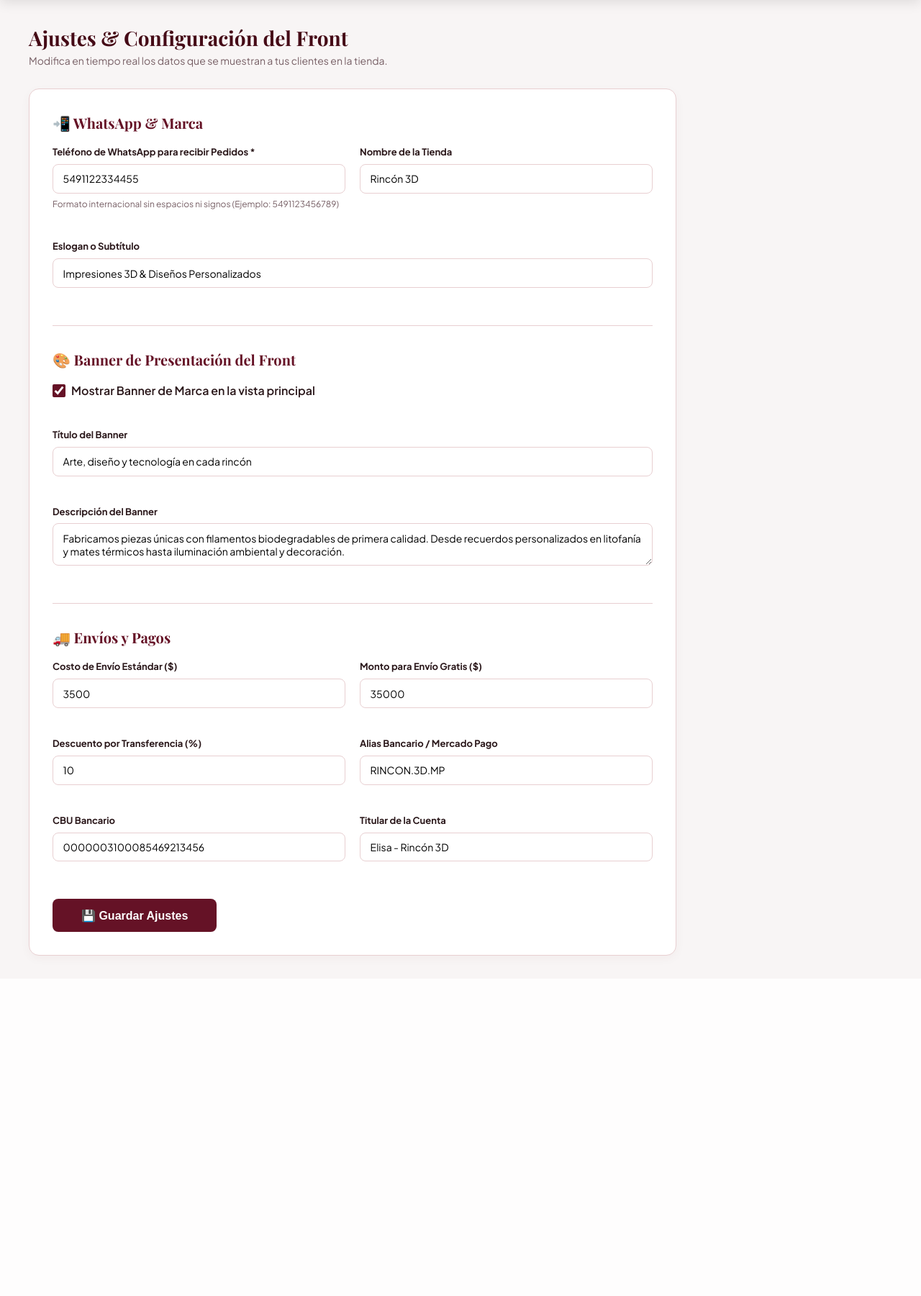
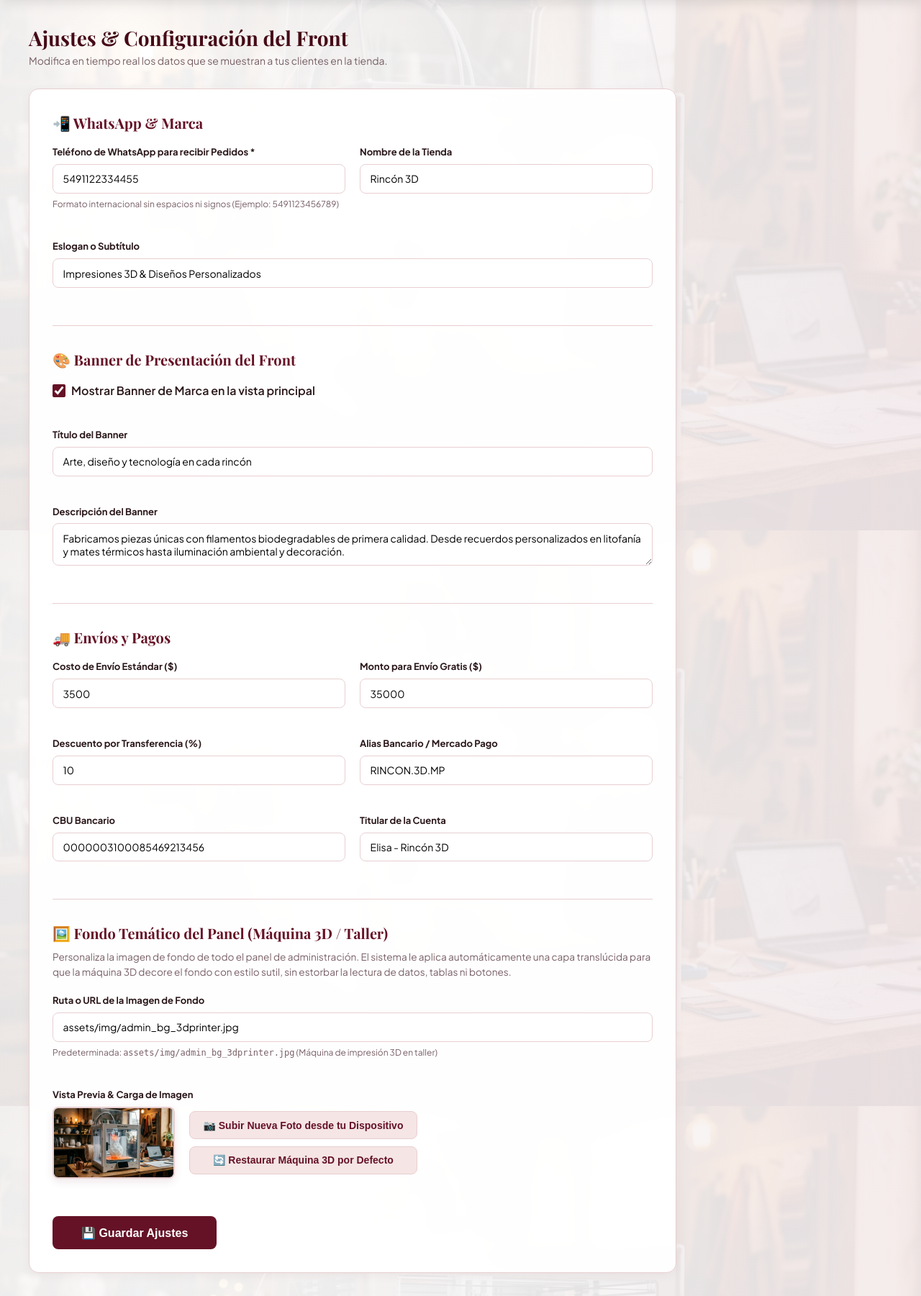
Before and after one commit to TomaasVegaa/Rincon3D, a PHP site: page /admin/configuracion.php in a window 1280 px wide. Shown: the part 63-1864 px from the top of the page at 72% size. Before the commit the page ends 1395 px from the top, so only its background shows below. Run offline with PHP 8.4, Linux system fonts and the light colour scheme; a user stored in the database is signed in; data comes from the database, SQL or seed files in the repository.

Commit message:
feat: make brand banner permanent in index, add 3D printer watermark background and customizer in admin

```diff
--- a/admin/admin.css
+++ b/admin/admin.css
@@ -11,7 +11,7 @@
   --admin-blush: #F5E5E5;
   --admin-blush-border: #E8CFD1;
   --admin-bg: #F8F5F5;
-  --admin-surface: #FFFFFF;
+  --admin-surface: rgba(255, 255, 255, 0.95);
   --admin-text: #2A171A;
   --admin-muted: #786066;
   --admin-success: #1E7E4E;
@@ -26,6 +26,8 @@
   --radius-sm: 8px;
   --radius-md: 14px;
   --radius-lg: 20px;
+
+  --admin-default-bg-image: url('../assets/img/admin_bg_3dprinter.jpg');
 }
 
 *, *::before, *::after {
@@ -37,6 +39,13 @@
 body {
   font-family: var(--font-sans);
   background-color: var(--admin-bg);
+  background-image:
+    radial-gradient(circle at 15% 15%, rgba(255, 255, 255, 0.95) 0%, rgba(248, 245, 245, 0.92) 50%, rgba(245, 235, 237, 0.94) 100%),
+    var(--admin-custom-bg, var(--admin-default-bg-image));
+  background-position: center center;
+  background-size: cover;
+  background-attachment: fixed;
+  background-repeat: no-repeat;
   color: var(--admin-text);
   line-height: 1.5;
   min-height: 100vh;
@@ -56,11 +65,19 @@ a {
   justify-content: center;
   min-height: 100vh;
   padding: 1.5rem;
-  background: linear-gradient(135deg, var(--admin-blush) 0%, #FFFFFF 50%, #FAF0F0 100%);
+  background-color: var(--admin-bg);
+  background-image:
+    radial-gradient(circle at 15% 15%, rgba(255, 255, 255, 0.94) 0%, rgba(245, 229, 229, 0.90) 50%, rgba(248, 245, 245, 0.95) 100%),
+    var(--admin-custom-bg, var(--admin-default-bg-image));
+  background-position: center center;
+  background-size: cover;
+  background-attachment: fixed;
 }
 
 .login-card {
   background: var(--admin-surface);
+  backdrop-filter: blur(12px);
+  -webkit-backdrop-filter: blur(12px);
   border: 1px solid var(--admin-blush-border);
   border-radius: var(--radius-lg);
   box-shadow: 0 16px 40px rgba(101, 18, 38, 0.12);
@@ -255,10 +272,12 @@ a {
 
 .kpi-card {
   background: var(--admin-surface);
+  backdrop-filter: blur(10px);
+  -webkit-backdrop-filter: blur(10px);
   border: 1px solid var(--admin-blush-border);
   border-radius: var(--radius-md);
   padding: 1.25rem;
-  box-shadow: 0 2px 8px rgba(101, 18, 38, 0.04);
+  box-shadow: 0 4px 14px rgba(101, 18, 38, 0.05);
 }
 
 .kpi-label {
@@ -331,10 +350,12 @@ a {
 /* Tablas */
 .card-table-wrapper {
   background: var(--admin-surface);
+  backdrop-filter: blur(10px);
+  -webkit-backdrop-filter: blur(10px);
   border: 1px solid var(--admin-blush-border);
   border-radius: var(--radius-md);
   overflow-x: auto;
-  box-shadow: 0 4px 14px rgba(101, 18, 38, 0.04);
+  box-shadow: 0 4px 14px rgba(101, 18, 38, 0.05);
 }
 
 .admin-table {
@@ -410,10 +431,12 @@ a {
 /* Formularios */
 .form-card {
   background: var(--admin-surface);
+  backdrop-filter: blur(10px);
+  -webkit-backdrop-filter: blur(10px);
   border: 1px solid var(--admin-blush-border);
   border-radius: var(--radius-md);
   padding: 2rem;
-  box-shadow: 0 4px 14px rgba(101, 18, 38, 0.04);
+  box-shadow: 0 4px 14px rgba(101, 18, 38, 0.05);
   max-width: 800px;
 }
 
--- a/admin/auth.php
+++ b/admin/auth.php
@@ -62,3 +62,12 @@ function attemptLogin($username, $password) {
 
     return false;
 }
+
+/**
+ * Renderiza la variable CSS --admin-custom-bg para el fondo temático (máquina 3D)
+ */
+function renderAdminBgStyle() {
+    $bg = defined('ADMIN_BG_IMAGE') && !empty(ADMIN_BG_IMAGE) ? ADMIN_BG_IMAGE : 'assets/img/admin_bg_3dprinter.jpg';
+    $bgUrl = (strpos($bg, 'http') === 0 || strpos($bg, 'data:') === 0) ? $bg : '../' . ltrim($bg, '/');
+    return "<style>:root { --admin-custom-bg: url('" . htmlspecialchars($bgUrl, ENT_QUOTES) . "'); }</style>\n";
+}
--- a/admin/categorias.php
+++ b/admin/categorias.php
@@ -168,6 +168,7 @@ if (!$catsFromDb) {
   <link rel="preconnect" href="https://fonts.gstatic.com" crossorigin>
   <link href="https://fonts.googleapis.com/css2?family=Playfair+Display:wght@600;700&family=Plus+Jakarta+Sans:wght@400;500;600;700&display=swap" rel="stylesheet">
   <link rel="stylesheet" href="admin.css">
+  <?php echo renderAdminBgStyle(); ?>
   <style>
     .cat-layout {
       display: grid;
--- a/admin/configuracion.php
+++ b/admin/configuracion.php
@@ -8,6 +8,28 @@ $messageType = 'success';
 
 // Guardar configuración
 if ($_SERVER['REQUEST_METHOD'] === 'POST') {
+    $adminBgImage = trim($_POST['admin_bg_image'] ?? 'assets/img/admin_bg_3dprinter.jpg');
+    if (empty($adminBgImage)) {
+        $adminBgImage = 'assets/img/admin_bg_3dprinter.jpg';
+    }
+
+    // Procesar subida de imagen de fondo personalizada para el panel
+    if (isset($_FILES['admin_bg_file']) && $_FILES['admin_bg_file']['error'] === UPLOAD_ERR_OK) {
+        $tmp = $_FILES['admin_bg_file']['tmp_name'];
+        $ext = strtolower(pathinfo($_FILES['admin_bg_file']['name'], PATHINFO_EXTENSION));
+        $allowed = ['jpg', 'jpeg', 'png', 'webp', 'svg'];
+        if (in_array($ext, $allowed)) {
+            $uploadsDir = __DIR__ . '/../uploads';
+            if (!is_dir($uploadsDir)) {
+                @mkdir($uploadsDir, 0755, true);
+            }
+            $filename = 'admin_bg_' . time() . '.' . $ext;
+            if (move_uploaded_file($tmp, $uploadsDir . '/' . $filename)) {
+                $adminBgImage = 'uploads/' . $filename;
+            }
+        }
+    }
+
     $settings = [
         'store_name' => trim($_POST['store_name'] ?? 'Rincón 3D'),
         'store_tagline' => trim($_POST['store_tagline'] ?? ''),
@@ -20,7 +42,8 @@ if ($_SERVER['REQUEST_METHOD'] === 'POST') {
         'bank_discount_percent' => (float)($_POST['bank_discount_percent'] ?? 10),
         'banner_visible' => isset($_POST['banner_visible']) ? 1 : 0,
         'banner_title' => trim($_POST['banner_title'] ?? ''),
-        'banner_description' => trim($_POST['banner_description'] ?? '')
+        'banner_description' => trim($_POST['banner_description'] ?? ''),
+        'admin_bg_image' => $adminBgImage
     ];
 
     // 1. Guardar en MySQL si está disponible
@@ -67,7 +90,8 @@ $current = [
     'bank_discount_percent' => BANK_DISCOUNT_PERCENT,
     'banner_visible' => BANNER_VISIBLE,
     'banner_title' => BANNER_TITLE,
-    'banner_description' => BANNER_DESCRIPTION
+    'banner_description' => BANNER_DESCRIPTION,
+    'admin_bg_image' => ADMIN_BG_IMAGE
 ];
 
 $settingsFromDb = false;
@@ -104,6 +128,7 @@ if (!$settingsFromDb) {
   <link rel="preconnect" href="https://fonts.gstatic.com" crossorigin>
   <link href="https://fonts.googleapis.com/css2?family=Playfair+Display:wght@600;700&family=Plus+Jakarta+Sans:wght@400;500;600;700&display=swap" rel="stylesheet">
   <link rel="stylesheet" href="admin.css">
+  <?php echo renderAdminBgStyle(); ?>
 </head>
 <body>
 
@@ -144,7 +169,7 @@ if (!$settingsFromDb) {
       </div>
     <?php endif; ?>
 
-    <form method="POST" class="form-card" style="max-width: 900px;">
+    <form method="POST" enctype="multipart/form-data" class="form-card" style="max-width: 900px;">
 
       <!-- Sección WhatsApp & Marca -->
       <h3 style="font-family: var(--font-serif); font-size: 1.25rem; color: var(--admin-wine); margin-bottom: 1rem;">
@@ -234,6 +259,46 @@ if (!$settingsFromDb) {
         </div>
       </div>
 
+      <hr style="border: none; border-top: 1px solid var(--admin-blush-border); margin: 2rem 0;">
+
+      <!-- Sección Fondo Temático del Admin -->
+      <h3 style="font-family: var(--font-serif); font-size: 1.25rem; color: var(--admin-wine); margin-bottom: 0.5rem;">
+        🖼️ Fondo Temático del Panel (Máquina 3D / Taller)
+      </h3>
+      <p style="font-size: 0.85rem; color: var(--admin-muted); margin-bottom: 1.25rem;">
+        Personaliza la imagen de fondo de todo el panel de administración. El sistema le aplica automáticamente una capa translúcida para que la máquina 3D decore el fondo con estilo sutil, sin estorbar la lectura de datos, tablas ni botones.
+      </p>
+
+      <div class="form-grid">
+        <div class="form-group full-width">
+          <label class="form-label">Ruta o URL de la Imagen de Fondo</label>
+          <input type="text" name="admin_bg_image" id="admin_bg_image_input" class="form-control" value="<?php echo htmlspecialchars($current['admin_bg_image'] ?? 'assets/img/admin_bg_3dprinter.jpg'); ?>" placeholder="assets/img/admin_bg_3dprinter.jpg">
+          <span style="font-size: 0.75rem; color: var(--admin-muted);">Predeterminada: <code>assets/img/admin_bg_3dprinter.jpg</code> (Máquina de impresión 3D en taller)</span>
+        </div>
+
+        <div class="form-group full-width">
+          <label class="form-label">Vista Previa & Carga de Imagen</label>
+          <div style="display: flex; gap: 1.25rem; align-items: center; flex-wrap: wrap;">
+            <div style="width: 170px; height: 100px; border-radius: var(--radius-sm); overflow: hidden; border: 2px solid var(--admin-blush-border); box-shadow: 0 4px 12px rgba(101,18,38,0.1); background: #f0f0f0;">
+              <?php
+                $bgImgVal = $current['admin_bg_image'] ?? 'assets/img/admin_bg_3dprinter.jpg';
+                $bgImgSrc = (strpos($bgImgVal, 'http') === 0 || strpos($bgImgVal, 'data:') === 0) ? $bgImgVal : '../' . ltrim($bgImgVal, '/');
+              ?>
+              <img id="admin_bg_preview_img" src="<?php echo htmlspecialchars($bgImgSrc); ?>" alt="Fondo Admin" style="width: 100%; height: 100%; object-fit: cover;" onerror="this.src='../assets/img/admin_bg_3dprinter.jpg'">
+            </div>
+            <div style="display: flex; flex-direction: column; gap: 0.6rem;">
+              <input type="file" name="admin_bg_file" id="admin_bg_file_input" accept="image/*" style="display: none;">
+              <button type="button" class="btn btn-secondary" onclick="document.getElementById('admin_bg_file_input').click()">
+                📷 Subir Nueva Foto desde tu Dispositivo
+              </button>
+              <button type="button" class="btn btn-secondary" onclick="resetDefaultBg()">
+                🔄 Restaurar Máquina 3D por Defecto
+              </button>
+            </div>
+          </div>
+        </div>
+      </div>
+
       <div style="margin-top: 2rem;">
         <button type="submit" class="btn btn-primary" style="padding: 0.85rem 2.5rem; font-size: 1rem;">
           💾 Guardar Ajustes
@@ -242,5 +307,39 @@ if (!$settingsFromDb) {
 
     </form>
   </main>
+
+  <script>
+    const bgFileInput = document.getElementById('admin_bg_file_input');
+    const bgImgInput = document.getElementById('admin_bg_image_input');
+    const bgPreviewImg = document.getElementById('admin_bg_preview_img');
+
+    if (bgFileInput) {
+      bgFileInput.addEventListener('change', function(e) {
+        if (this.files && this.files[0]) {
+          const reader = new FileReader();
+          reader.onload = function(evt) {
+            if (bgPreviewImg) bgPreviewImg.src = evt.target.result;
+          };
+          reader.readAsDataURL(this.files[0]);
+        }
+      });
+    }
+
+    if (bgImgInput) {
+      bgImgInput.addEventListener('input', function() {
+        const val = this.value.trim();
+        if (val) {
+          const src = (val.startsWith('http') || val.startsWith('data:')) ? val : '../' + val.replace(/^\//, '');
+          if (bgPreviewImg) bgPreviewImg.src = src;
+        }
+      });
+    }
+
+    function resetDefaultBg() {
+      if (bgImgInput) bgImgInput.value = 'assets/img/admin_bg_3dprinter.jpg';
+      if (bgPreviewImg) bgPreviewImg.src = '../assets/img/admin_bg_3dprinter.jpg';
+      if (bgFileInput) bgFileInput.value = '';
+    }
+  </script>
 </body>
 </html>
--- a/admin/index.php
+++ b/admin/index.php
@@ -88,6 +88,7 @@ if (!$db) {
   <link rel="preconnect" href="https://fonts.gstatic.com" crossorigin>
   <link href="https://fonts.googleapis.com/css2?family=Playfair+Display:wght@600;700&family=Plus+Jakarta+Sans:wght@400;500;600;700;800&display=swap" rel="stylesheet">
   <link rel="stylesheet" href="admin.css">
+  <?php echo renderAdminBgStyle(); ?>
 </head>
 <body>
 
--- a/admin/login.php
+++ b/admin/login.php
@@ -37,6 +37,7 @@ if ($_SERVER['REQUEST_METHOD'] === 'POST') {
   <link rel="preconnect" href="https://fonts.gstatic.com" crossorigin>
   <link href="https://fonts.googleapis.com/css2?family=Playfair+Display:wght@600;700&family=Plus+Jakarta+Sans:wght@400;500;600;700&display=swap" rel="stylesheet">
   <link rel="stylesheet" href="admin.css">
+  <?php echo renderAdminBgStyle(); ?>
 </head>
 <body class="login-body">
   <div class="login-card">
--- a/admin/pedidos.php
+++ b/admin/pedidos.php
@@ -57,6 +57,7 @@ if ($db) {
   <link rel="preconnect" href="https://fonts.gstatic.com" crossorigin>
   <link href="https://fonts.googleapis.com/css2?family=Playfair+Display:wght@600;700&family=Plus+Jakarta+Sans:wght@400;500;600;700&display=swap" rel="stylesheet">
   <link rel="stylesheet" href="admin.css">
+  <?php echo renderAdminBgStyle(); ?>
 </head>
 <body>
 
--- a/admin/producto.php
+++ b/admin/producto.php
@@ -341,6 +341,7 @@ if (isset($_GET['saved'])) {
   <link rel="preconnect" href="https://fonts.gstatic.com" crossorigin>
   <link href="https://fonts.googleapis.com/css2?family=Playfair+Display:wght@600;700&family=Plus+Jakarta+Sans:wght@400;500;600;700&display=swap" rel="stylesheet">
   <link rel="stylesheet" href="admin.css">
+  <?php echo renderAdminBgStyle(); ?>
 </head>
 <body>
 
--- a/config.php
+++ b/config.php
@@ -22,7 +22,8 @@ $defaults = [
     'bank_discount_percent' => 10,
     'banner_visible' => 1,
     'banner_title' => 'Arte, diseño y tecnología en cada rincón',
-    'banner_description' => 'Fabricamos piezas únicas con filamentos biodegradables de primera calidad. Desde recuerdos personalizados en litofanía y mates térmicos hasta iluminación ambiental y decoración.'
+    'banner_description' => 'Fabricamos piezas únicas con filamentos biodegradables de primera calidad. Desde recuerdos personalizados en litofanía y mates térmicos hasta iluminación ambiental y decoración.',
+    'admin_bg_image' => 'assets/img/admin_bg_3dprinter.jpg'
 ];
 
 // Cargar configuración desde la Base de Datos o archivo de respaldo
@@ -70,6 +71,7 @@ if (!defined('BANK_DISCOUNT_PERCENT')) define('BANK_DISCOUNT_PERCENT', (float)$d
 if (!defined('BANNER_VISIBLE')) define('BANNER_VISIBLE', (int)$defaults['banner_visible']);
 if (!defined('BANNER_TITLE')) define('BANNER_TITLE', $defaults['banner_title']);
 if (!defined('BANNER_DESCRIPTION')) define('BANNER_DESCRIPTION', $defaults['banner_description']);
+if (!defined('ADMIN_BG_IMAGE')) define('ADMIN_BG_IMAGE', $defaults['admin_bg_image']);
 
 /**
  * Obtiene los productos activos desde MySQL con sus imágenes, colores y especificaciones.
```
Also changed, not shown: assets/js/app.js (+8 -20 lines), index.php (+1 -9 lines), assets/img/admin_bg_3dprinter.jpg (added).
